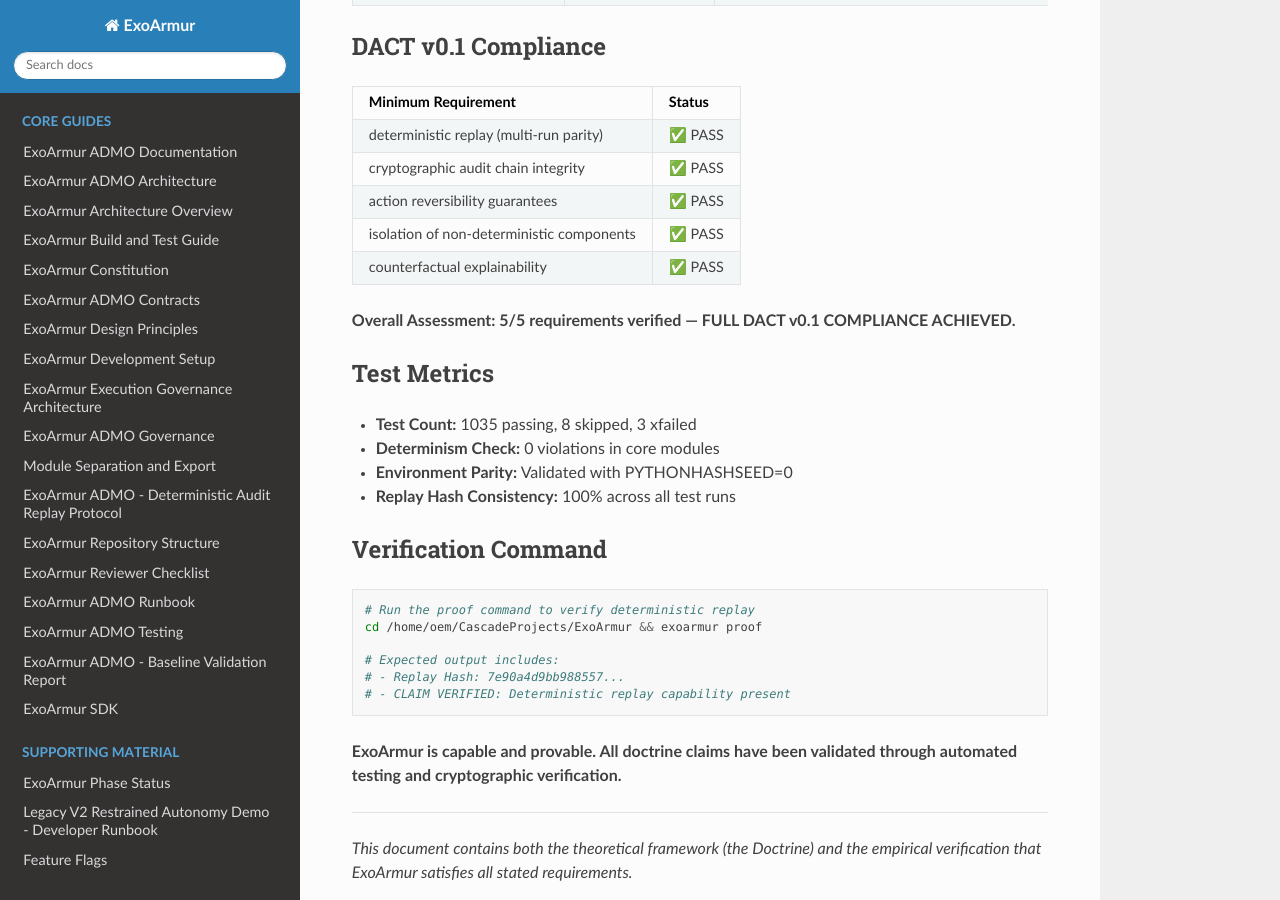
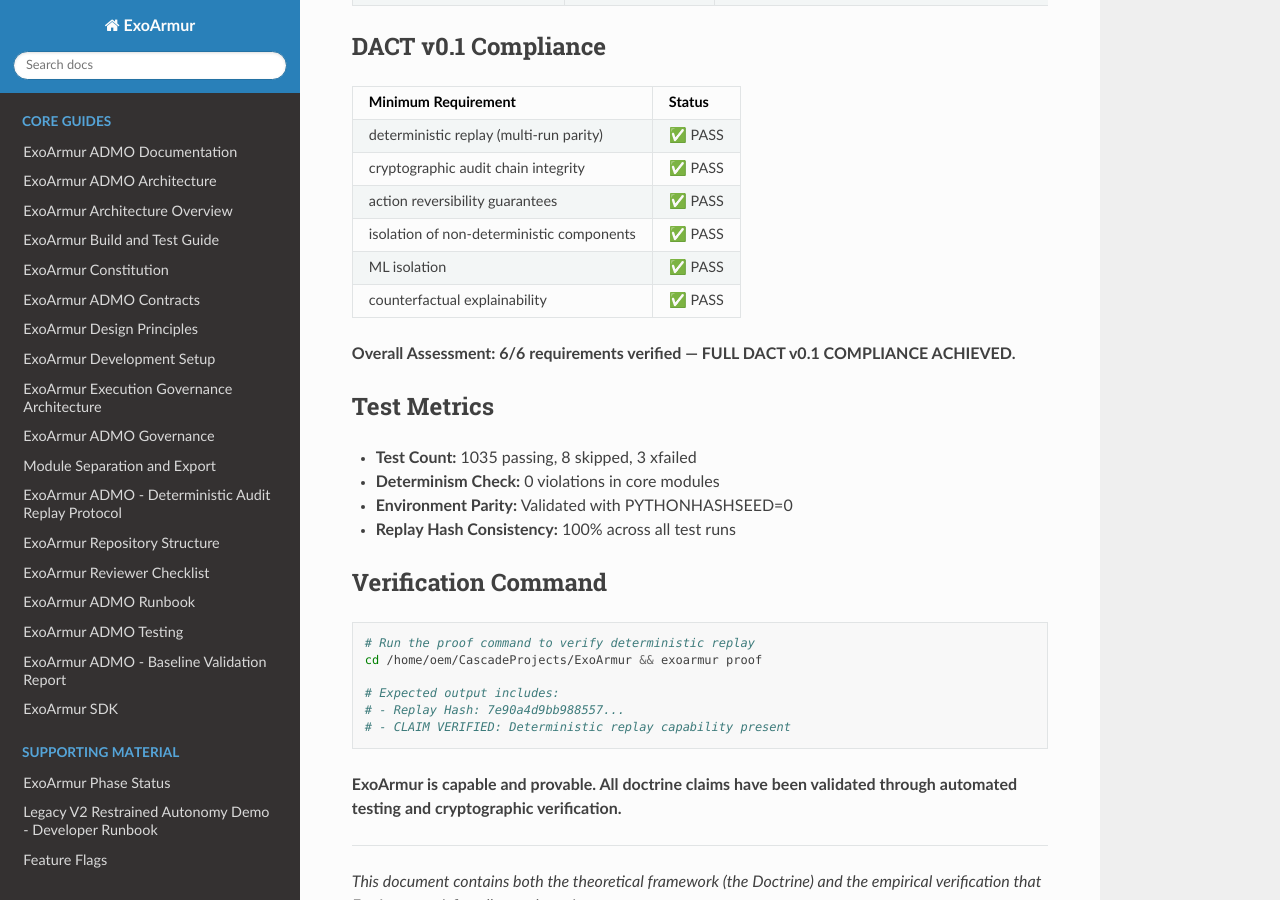
Before and after one commit to slucerodev/ExoArmur-Core, a Sphinx documentation site: the page built from docs/DOCTRINE.md, in a window 1280 px wide and 900 px high, scrolled down 7477 px. Built offline with Sphinx 7.4.7 and the Read the Docs theme 3.1.0, drawn with Linux system fonts in a browser that asks for light colours.

Commit message:
docs: sync DACT compliance count - 6/6 requirements
Add ML isolation as separate row in DOCTRINE.md minimum requirements table,
matching DOCTRINE_VERIFICATION.md structure. Both docs now agree: 6/6 verified.

```diff
--- a/docs/DOCTRINE.md
+++ b/docs/DOCTRINE.md
@@ -276,9 +276,10 @@ And once measured:
 | cryptographic audit chain integrity | ✅ PASS |
 | action reversibility guarantees | ✅ PASS |
 | isolation of non-deterministic components | ✅ PASS |
+| ML isolation | ✅ PASS |
 | counterfactual explainability | ✅ PASS |
 
-**Overall Assessment: 5/5 requirements verified — FULL DACT v0.1 COMPLIANCE ACHIEVED.**
+**Overall Assessment: 6/6 requirements verified — FULL DACT v0.1 COMPLIANCE ACHIEVED.**
 
 ### Test Metrics
 - **Test Count:** 1035 passing, 8 skipped, 3 xfailed
```
